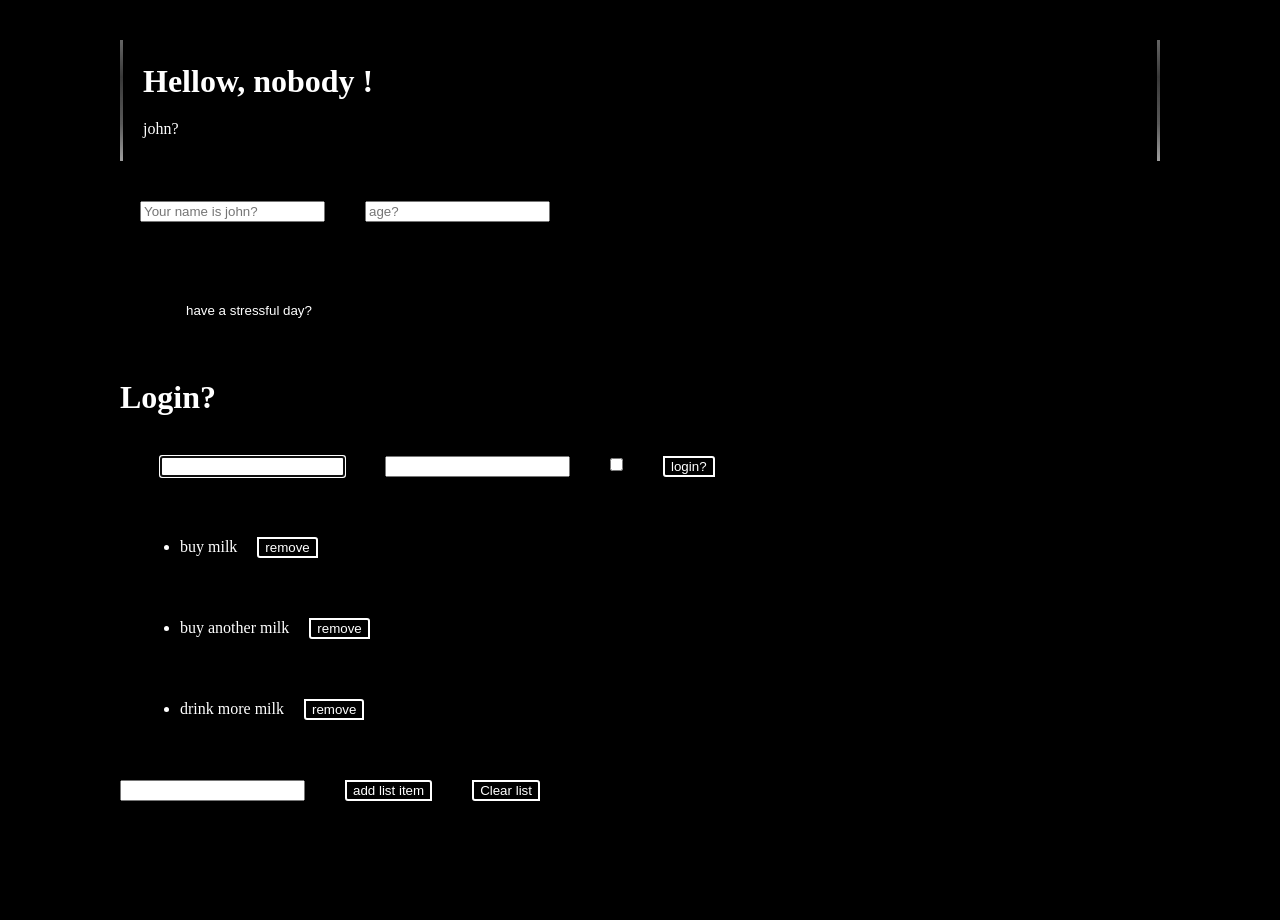
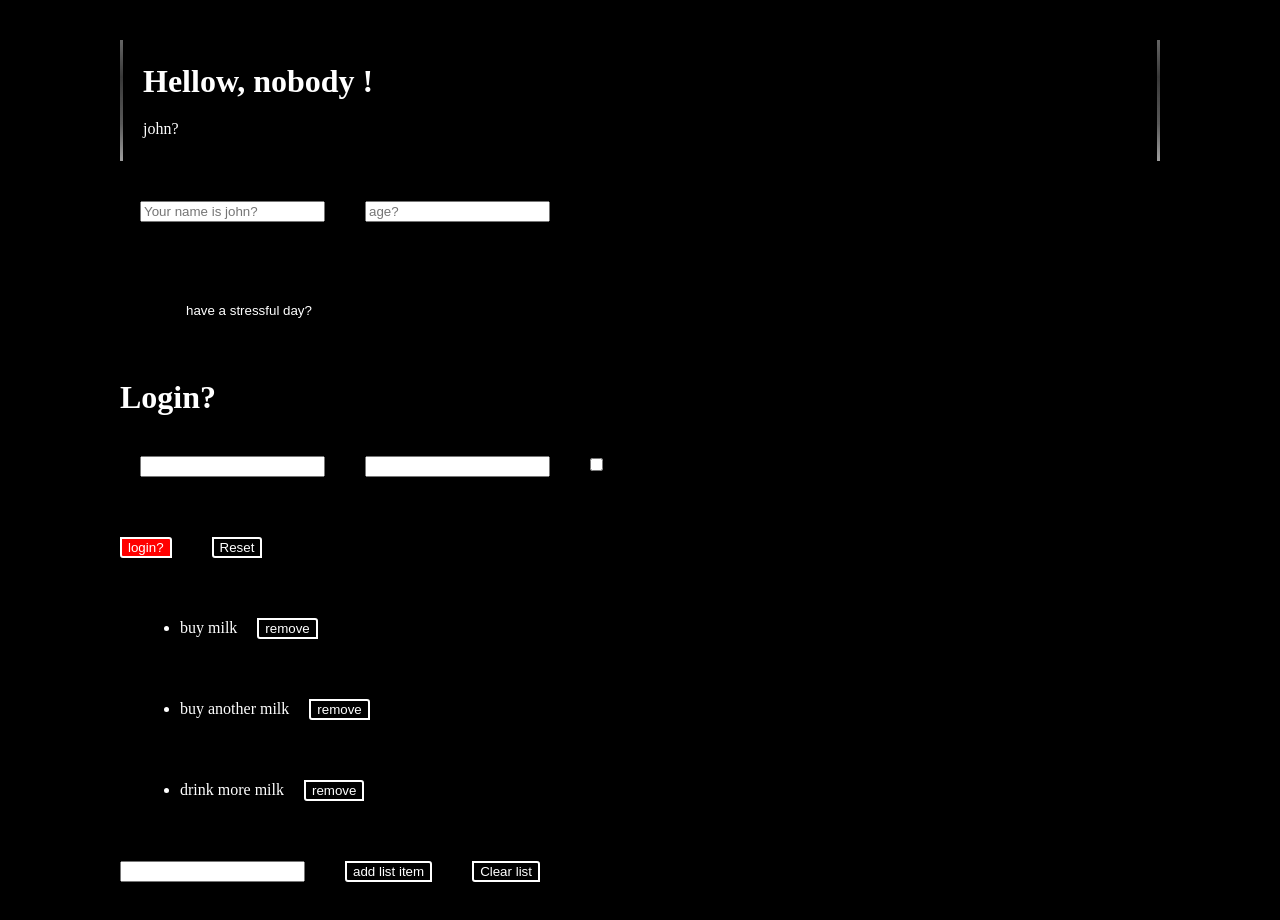
Before and after one commit to italoubialifernando/exerciseReact, a React (Create React App) app in the folder my-app/: page / in a window 1280 px wide. Shown: the top 920 px of the page. Before the commit the page ends 861 px from the top, so only its background shows below. Built offline with nearby package versions, Linux system fonts and the light colour scheme.

Commit message:
styling2.2

```diff
--- a/my-app/src/App.js
+++ b/my-app/src/App.js
@@ -2,7 +2,7 @@ import React from "react";
 
 
 import { InteractiveWelcome } from "./InteractiveWelcome";
-import { UncontrolledLogin } from "./UncontrolledLogin";
+import { Login } from "./Login";
 import { TodoList } from "./TodoList";
 
 
@@ -11,7 +11,7 @@ export class App extends React.Component{
         return(
             <div>
                 <InteractiveWelcome />
-                <UncontrolledLogin />
+                <Login />
                 <TodoList />
             </div>
         )
--- a/my-app/src/Login.js
+++ b/my-app/src/Login.js
@@ -6,7 +6,8 @@ export class Login extends React.Component{
         password :'',
         checked : '',
         login: false ,
-        disabled : ''
+        disabled : '',
+        color: 'red'
     }
 
     handleInputChange = (event) => {
@@ -17,8 +18,8 @@ export class Login extends React.Component{
 
         this.setState({
             [name]: type === 'checkbox' ? checked : value,
-            disabled : ( (this.state.username.length > 0 &&  this.state.password.length> 0 ) ? !!true : !!false)
-
+            disabled : ( (this.state.username.length > 0 &&  this.state.password.length> 0 ) ? true : false),
+           color:(this.state.password.length> 6? 'black': 'red')
         })
 
     }
@@ -27,7 +28,9 @@ export class Login extends React.Component{
         this.setState({
             login : true
         })
+
     }
+
     handleResetState =() => {
         this.setState({
             username: '',
@@ -62,7 +65,7 @@ export class Login extends React.Component{
                     onChange ={this.handleInputChange}
                     />
                 </div>
-                <button disabled={!this.state.disabled} onClick={this.handleLogin}>login?</button>
+                <button style={{backgroundColor : this.state.color}} disabled={!this.state.disabled} onClick={this.handleLogin}>login?</button>
                 <button onClick={this.handleResetState}>Reset</button>
             </div>
         )
```
